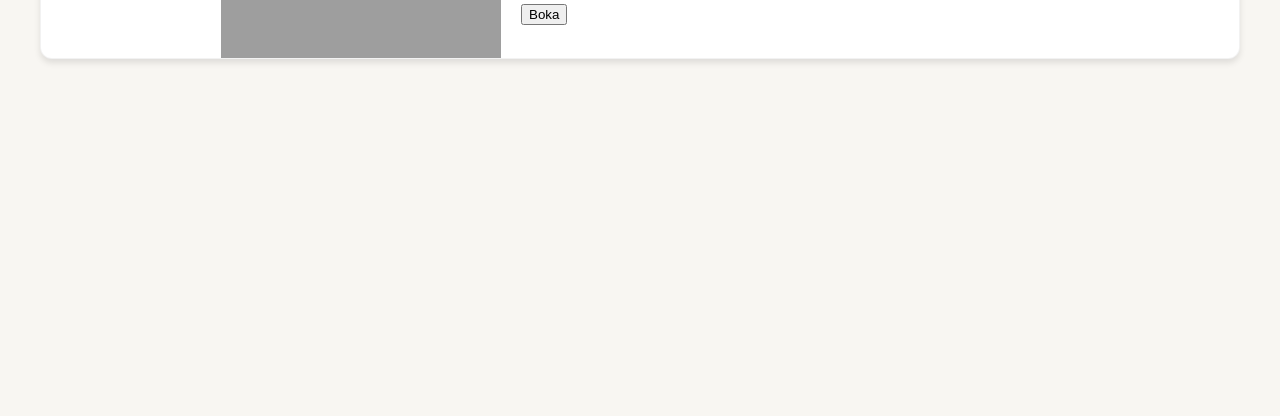
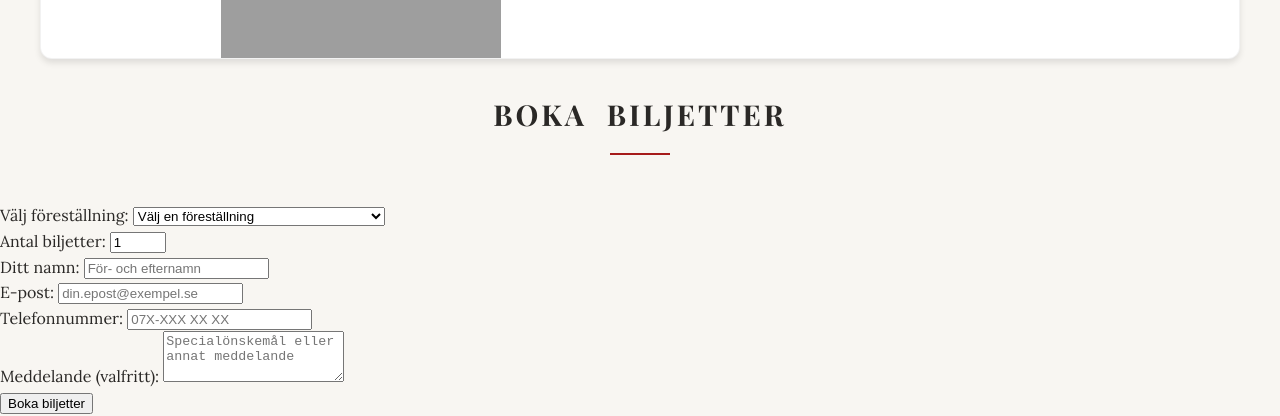
Before and after one commit to fexell/Gala-Emporium, a plain HTML site: page frontend/index.html in a window 1280 px wide. Shown: the part 736-1152 px from the top of the page. Before the commit the page ends 827 px from the top, so only its background shows below. Drawn offline with nearby package versions, Linux system fonts and the light colour scheme; grey boxes are pictures that could not be loaded; a web font is replaced by a local one.

Commit message:
Ditt commit-meddelande här

```diff
--- /dev/null
+++ b/frontend/css/booking.css
@@ -0,0 +1,82 @@
+.booking-section {
+  max-width: 800px;
+  margin: 2rem auto;
+  padding: 2rem;
+  background: rgba(255, 255, 255, 0.95);
+  border-radius: 8px;
+  box-shadow: 0 2px 4px rgba(0, 0, 0, 0.1);
+}
+
+.booking-section h2 {
+  text-align: center;
+  margin-bottom: 2rem;
+  color: #333;
+}
+
+.booking-form {
+  display: flex;
+  flex-direction: column;
+  gap: 1.5rem;
+}
+
+.form-group {
+  display: flex;
+  flex-direction: column;
+  gap: 0.5rem;
+}
+
+.form-group label {
+  font-weight: 500;
+  color: #444;
+}
+
+.form-group input,
+.form-group select,
+.form-group textarea {
+  padding: 0.75rem;
+  border: 1px solid #ddd;
+  border-radius: 4px;
+  font-size: 1rem;
+  width: 100%;
+}
+
+.form-group input:focus,
+.form-group select:focus,
+.form-group textarea:focus {
+  outline: none;
+  border-color: #666;
+  box-shadow: 0 0 0 2px rgba(102, 102, 102, 0.1);
+}
+
+.submit-booking {
+  background-color: #4CAF50;
+  color: white;
+  padding: 1rem 2rem;
+  border: none;
+  border-radius: 4px;
+  font-size: 1.1rem;
+  cursor: pointer;
+  transition: background-color 0.2s;
+  margin-top: 1rem;
+}
+
+.submit-booking:hover {
+  background-color: #45a049;
+}
+
+.submit-booking:disabled {
+  background-color: #ccc;
+  cursor: not-allowed;
+}
+
+/* Validering styling */
+.form-group input:invalid,
+.form-group select:invalid {
+  border-color: #ff4444;
+}
+
+.form-group .error-message {
+  color: #ff4444;
+  font-size: 0.875rem;
+  margin-top: 0.25rem;
+}
--- a/frontend/css/operagala.css
+++ b/frontend/css/operagala.css
@@ -1,5 +1,5 @@
 body.operagala-bg {
-  background-color: red !important;
+  background-color: #111318;
 }
 
 .opera-page h1 {
--- a/frontend/index.html
+++ b/frontend/index.html
@@ -24,7 +24,7 @@
   <main></main>
 
   <!-- Kopplar JavaScript -->
-  <script type="module" src="js/main.js"></script>
+  <script type="module" src="js/opera-gala/main.js"></script>
 </body>
 
 </html>
--- a/frontend/js/main.js
+++ b/frontend/js/opera-gala/main.js
@@ -1,4 +1,4 @@
-import { apiClient } from '../helpers/Api.helper.js'
+import { apiClient } from '../../helpers/Api.helper.js'
 
 import start from './start.js';
 import traviata from './traviata.js';
@@ -156,6 +156,7 @@ function render() {
     main.innerHTML = start();
     document.title = "Opera Emporium";
     attachBookingListeners();
+    setupBookingForm();
     return;
   }
 
@@ -184,6 +185,7 @@ function render() {
     main.innerHTML = start();
     document.title = "Opera Emporium";
     attachBookingListeners();
+    setupBookingForm();
     return;
   }
 
@@ -203,21 +205,61 @@ function render() {
 window.addEventListener('DOMContentLoaded', render);
 window.addEventListener('hashchange', render);
 
-async function submitBooking({ eventId, eventTitle, eventDateTime, name, email, tickets }) {
+// Funktion för att skicka bokningsdata till backend
+function setupBookingForm() {
+  const form = document.getElementById('booking-form');
+  if (!form) return;
+
+  form.addEventListener('submit', async (e) => {
+    e.preventDefault();
+
+    const eventSelect = form.querySelector('#event');
+    const selectedOption = eventSelect.options[eventSelect.selectedIndex];
+
+    try {
+      const bookingData = {
+        eventId: eventSelect.value,
+        eventTitle: selectedOption.text.split(' (')[0],
+        eventDateTime: selectedOption.dataset.datetime,
+        name: form.querySelector('#name').value,
+        email: form.querySelector('#email').value,
+        phone: form.querySelector('#phone').value,
+        tickets: Number(form.querySelector('#tickets').value),
+        message: form.querySelector('#message').value,
+        status: 'pending'
+      };
+
       const res = await fetch('http://localhost:5000/bookings', {
         method: 'POST',
         headers: { 'Content-Type': 'application/json' },
         body: JSON.stringify({
-      eventId,
-      eventTitle,
-      eventDateTime,
-      customer: { name, email },
-      tickets: Number(tickets),
-      status: 'pending'
+          ...bookingData,
+          customer: {
+            name: bookingData.name,
+            email: bookingData.email,
+            phone: bookingData.phone
+          }
         })
       });
+
       if (!res.ok) throw new Error('Kunde inte spara bokningen');
+
       const saved = await res.json();
       console.log('Sparad bokning:', saved);
-  alert('Bokningen är skickad!');
+
+      form.innerHTML = `
+        <div class="booking-success">
+          <h3>Tack för din bokning!</h3>
+          <p>Din bokning är nu registrerad. Vi har skickat en bekräftelse till din e-post.</p>
+          <p><strong>Bokningsnummer:</strong> ${saved.id}</p>
+          <p><strong>Föreställning:</strong> ${saved.eventTitle}</p>
+          <p><strong>Datum:</strong> ${new Date(saved.eventDateTime).toLocaleDateString('sv-SE')}</p>
+          <p><strong>Antal biljetter:</strong> ${saved.tickets}</p>
+        </div>
+      `;
+    } catch (error) {
+      console.error('Bokningsfel:', error);
+      alert('Något gick fel vid bokningen. Försök igen eller kontakta oss.');
     }
+  });
+}
--- a/frontend/js/start.js
+++ b/frontend/js/opera-gala/start.js
@@ -14,7 +14,7 @@ export default function start() {
             <span class="weekday">Onsdag</span>
           </div>
           <div class="time"> 17:00</div>
-          <img src="../images/opera.jpg" alt="La Traviata">
+          <img src="../../images/opera.jpg" alt="La Traviata">
           <div class="event-text">
             <span class="event-type">Opera | Urpremiär</span>
             <h3>
@@ -33,7 +33,7 @@ export default function start() {
             <span class="weekday">Fredag</span>
           </div>
           <div class="time"> 17:00</div>
-          <img src="../images/mozart.jpg" alt="Mozarts Requiem">
+          <img src="../../images/mozart.jpg" alt="Mozarts Requiem">
           <div class="event-text">
             <span class="event-type">Opera | Nypremiär</span>
             <h3>
@@ -52,20 +52,58 @@ export default function start() {
             <span class="weekday">Måndag</span>
           </div>
           <div class="time"> 18:00</div>
-          <img src="../images/operagala.jpg" alt="Operagala">
+          <img src="../../images/operagala.jpg" alt="Operagala">
           <div class="event-text">
             <span class="event-type">Opera | Premiär</span>
             <h3>
               <a href="#operagala">Operagala – De största ariorna</a>
             </h3>
             <p>En kväll med de mest kända ariorna från operor som Carmen, Tosca och Figaros bröllop.</p>
-            <button class="btn-prebook"data-event-id="3"data-event-title="Operagala – De största ariorna"data-event-datetime="2024-12-28T18:00:00">
-              Boka
-            </button>
           </div>
         </div>
       </div>
     </div>
-    <div id="prebook-modal-root"></div>
+
+    <div class="booking-section">
+      <h2>Boka Biljetter</h2>
+      <form id="booking-form" class="booking-form">
+        <div class="form-group">
+          <label for="event">Välj föreställning:</label>
+          <select id="event" name="event" required>
+            <option value="">Välj en föreställning</option>
+            <option value="1" data-datetime="2024-11-06T17:00:00">La Traviata (6 Nov, 17:00)</option>
+            <option value="2" data-datetime="2024-12-15T17:00:00">Requiem i levande ljus (15 Dec, 17:00)</option>
+            <option value="3" data-datetime="2024-12-28T18:00:00">Operagala (28 Dec, 18:00)</option>
+          </select>
+        </div>
+
+        <div class="form-group">
+          <label for="tickets">Antal biljetter:</label>
+          <input type="number" id="tickets" name="tickets" min="1" max="10" value="1" required>
+        </div>
+
+        <div class="form-group">
+          <label for="name">Ditt namn:</label>
+          <input type="text" id="name" name="name" required placeholder="För- och efternamn">
+        </div>
+
+        <div class="form-group">
+          <label for="email">E-post:</label>
+          <input type="email" id="email" name="email" required placeholder="din.epost@exempel.se">
+        </div>
+
+        <div class="form-group">
+          <label for="phone">Telefonnummer:</label>
+          <input type="tel" id="phone" name="phone" placeholder="07X-XXX XX XX">
+        </div>
+
+        <div class="form-group">
+          <label for="message">Meddelande (valfritt):</label>
+          <textarea id="message" name="message" rows="3" placeholder="Specialönskemål eller annat meddelande"></textarea>
+        </div>
+
+        <button type="submit" class="submit-booking">Boka biljetter</button>
+      </form>
+    </div>
   `;
 }
```
Also changed, not shown: backend/db.json (+24 -0 lines), frontend/js/opera-gala/operagala.js (renamed from frontend/js/operagala.js), frontend/js/opera-gala/requiem.js (renamed from frontend/js/requiem.js), frontend/js/opera-gala/traviata.js (renamed from frontend/js/traviata.js). Lines whose indentation alone changed are shown as unchanged.
